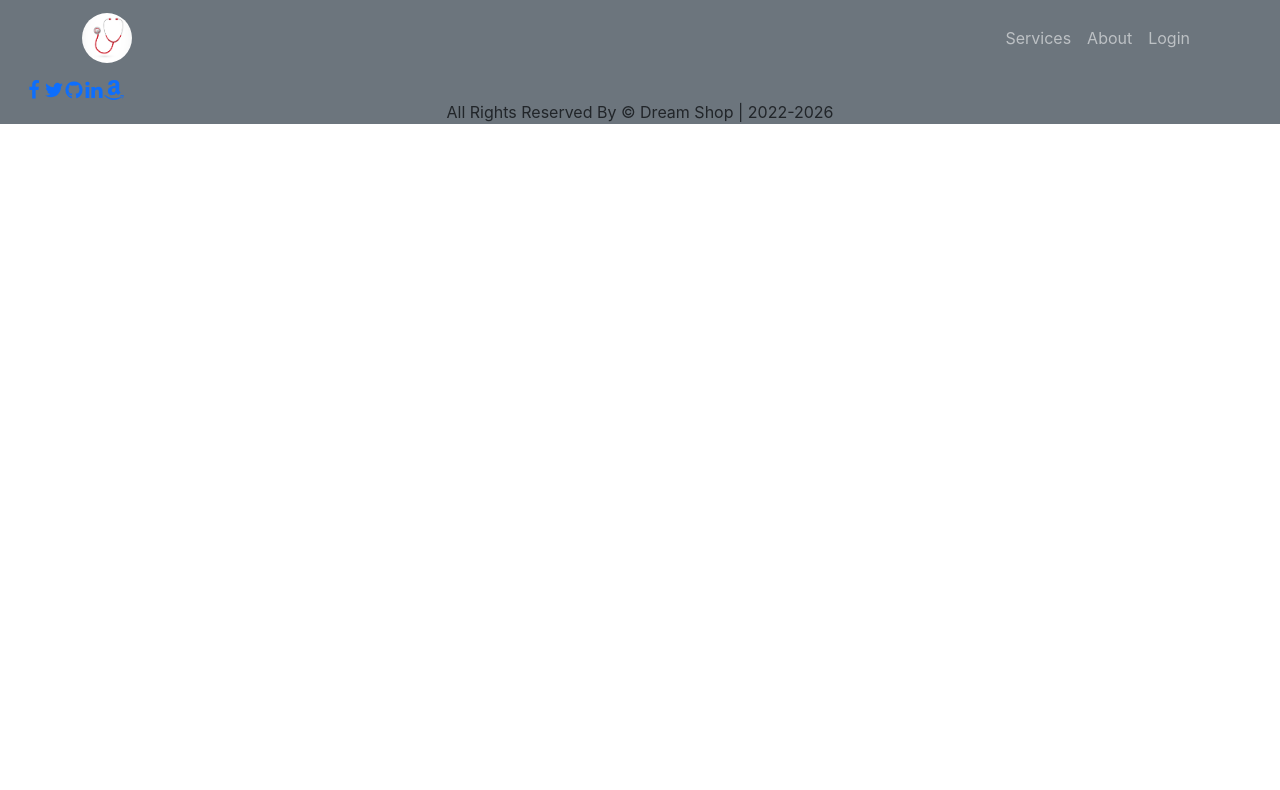
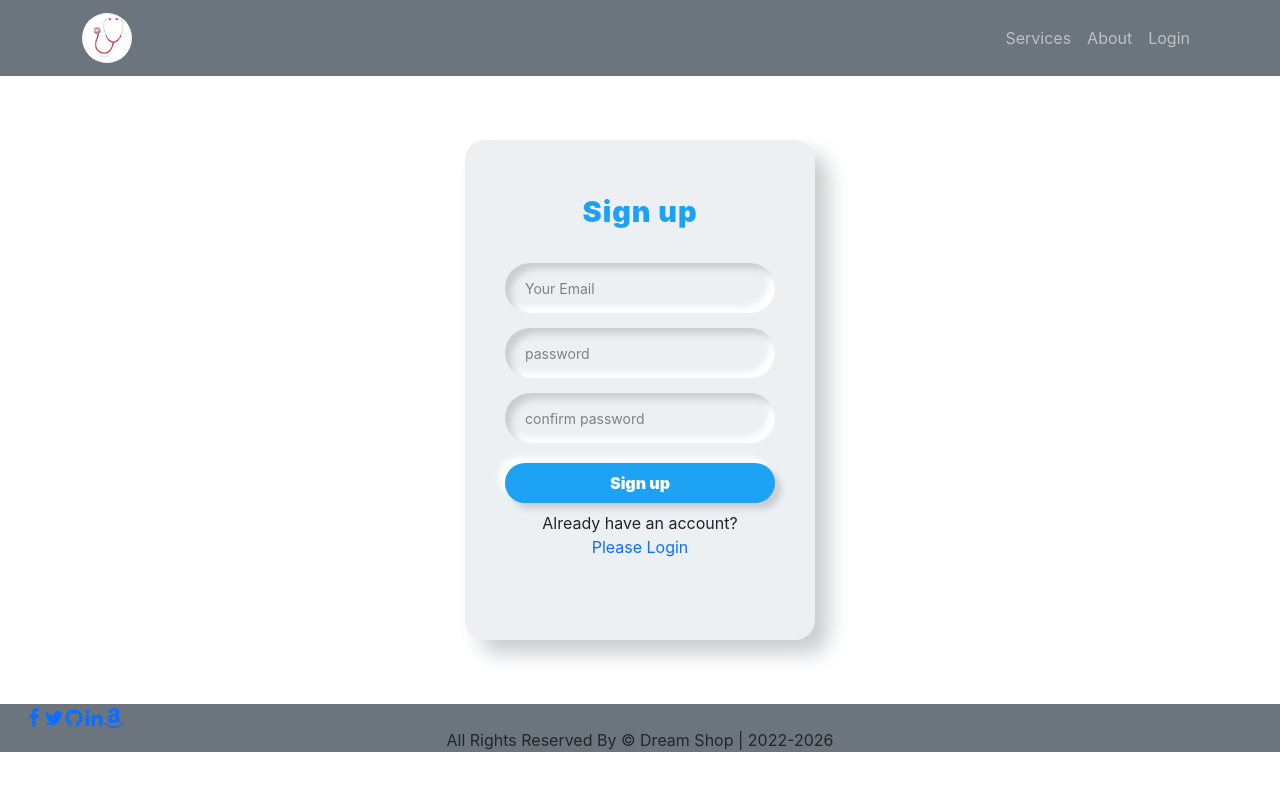
Before and after one commit to zannatreya/independent-service-provider, a React (Create React App) app: page /signup in a window 1280 px wide. Shown: the top 790 px of the page. Built offline with nearby package versions, Linux system fonts and the light colour scheme; no server answers.

Commit message:
signup pg implemented

```diff
--- a/src/App.js
+++ b/src/App.js
@@ -8,6 +8,7 @@ import Footer from './Pages/Shared/Footer/Footer';
 import Login from './Pages/Login/Login/Login';
 import CheckOut from './Pages/Checkout/CheckOut/CheckOut';
 import RequireAuth from './Pages/Login/RequireAuth/RequireAuth';
+import Signup from './Pages/Login/Signup/Signup';
 
 function App() {
   return (
@@ -24,7 +25,7 @@ function App() {
         }></Route>
         <Route path="/about" element={<About />} />
         <Route path="/login" element={<Login />} />
-        {/* <Route path="/signup" element={<Signup />} /> */}
+        <Route path="/signup" element={<Signup />} />
       </Routes>
       <Footer></Footer>
 
--- a/src/Pages/Login/Login/Login.js
+++ b/src/Pages/Login/Login/Login.js
@@ -100,7 +100,7 @@ const Login = () => {
                 {/* {hookError && <p className="error-message">{hookError?.message}</p>} */}
                 <ToastContainer />
 
-                <p>Don't have an account? <Link to="/signup">Sign up first</Link> </p>
+                <p>Don't have an account? <Link to="/signup" className=' text-decoration-none pe-auto'>Sign up first</Link> </p>
             </form>
 
             <button onClick={() => signInWithGoogle()}>Google</button>
--- /dev/null
+++ b/src/Pages/Login/Signup/Signup.js
@@ -0,0 +1,131 @@
+import { useEffect, useState } from "react";
+import { useCreateUserWithEmailAndPassword } from "react-firebase-hooks/auth";
+import { Link, useLocation, useNavigate } from "react-router-dom";
+import { toast, ToastContainer } from "react-toastify";
+import "react-toastify/dist/ReactToastify.css";
+import auth from "../../../firebase.init";
+import Loading from "../../Shared/Loading/Loading";
+import "../Login/Login.css";
+
+const Signup = () => {
+    const [userInfo, setUserInfo] = useState({
+        email: "",
+        password: "",
+        confirmPass: "",
+    });
+    const [errors, setErrors] = useState({
+        email: "",
+        password: "",
+        general: "",
+    });
+
+
+    const [createUserWithEmailAndPassword, user, loading, hookError] =
+        useCreateUserWithEmailAndPassword(auth, { sendEmailVerification: true });
+
+    const handleEmailChange = (e) => {
+        const emailRegex = /\S+@\S+\.\S+/;
+        const validEmail = emailRegex.test(e.target.value);
+
+        if (validEmail) {
+            setUserInfo({ ...userInfo, email: e.target.value });
+            setErrors({ ...errors, email: "" });
+        } else {
+            setErrors({ ...errors, email: "Invalid email" });
+            setUserInfo({ ...userInfo, email: "" });
+        }
+
+    };
+    const handlePasswordChange = (e) => {
+        const passwordRegex = /.{6,}/;
+        const validPassword = passwordRegex.test(e.target.value);
+
+        if (validPassword) {
+            setUserInfo({ ...userInfo, password: e.target.value });
+            setErrors({ ...errors, password: "" });
+        } else {
+            setErrors({ ...errors, password: "Minimum 6 characters!" });
+            setUserInfo({ ...userInfo, password: "" });
+        }
+    };
+
+    const handleConfirmPasswordChange = (e) => {
+        if (e.target.value === userInfo.password) {
+            setUserInfo({ ...userInfo, confirmPass: e.target.value });
+            setErrors({ ...errors, password: "" });
+        } else {
+            setErrors({ ...errors, password: "Password's don't match" });
+            setUserInfo({ ...userInfo, confirmPass: "" });
+        }
+    };
+
+    const handleLogin = (e) => {
+        e.preventDefault();
+        console.log(userInfo);
+        createUserWithEmailAndPassword(userInfo.email, userInfo.password);
+    };
+
+    useEffect(() => {
+        if (hookError) {
+            switch (hookError?.code) {
+                case "auth/invalid-email":
+                    toast("Invalid email provided, please provide a valid email");
+                    break;
+                case "auth/invalid-password":
+                    toast("Wrong password. Intruder!!");
+                    break;
+                default:
+                    toast("something went wrong");
+            }
+        }
+    }, [hookError]);
+
+    const navigate = useNavigate();
+    const location = useLocation();
+    const from = location.state?.from?.pathname || "/";
+
+    useEffect(() => {
+        if (user) {
+            navigate(from);
+        }
+    }, [user]);
+
+    const NavigateLogin = event => {
+        navigate('/login');
+    }
+
+    if (loading) {
+        return <Loading></Loading>
+    }
+
+    return (
+        <div className="login-container">
+            <div className="login-title">Sign up</div>
+            <form className="login-form" onSubmit={handleLogin}>
+                <input type="text" placeholder="Your Email" onChange={handleEmailChange} />
+                {errors?.email && <p className="error-message">{errors.email}</p>}
+                <div className="relative">
+                    <input type="password" placeholder="password" onChange={handlePasswordChange} />
+                    {errors?.password && <p className="error-message">{errors.password}</p>}
+                </div>
+                <input
+                    type="password"
+                    placeholder="confirm password"
+                    onChange={handleConfirmPasswordChange}
+                />
+
+                <button>Sign up</button>
+
+                <p className="text-center mt-2">Already have an account?
+                    <br />
+                    <Link to="/login"
+                        onClick={NavigateLogin} className='text-primary
+            text-decoration-none pe-auto'>Please Login</Link></p>
+
+                <ToastContainer />
+            </form>
+        </div>
+    );
+};
+
+export default Signup;
--- a/src/Pages/Shared/Loading/Loading.js
+++ b/src/Pages/Shared/Loading/Loading.js
@@ -0,0 +1,12 @@
+import React from 'react';
+import { Spinner } from 'react-bootstrap';
+
+const Loading = () => {
+    return (
+        <div className='w-100 d-flex justify-content-center align-items-center' style={{ height: '300px' }}>
+            <Spinner animation="border" variant="primary" />
+        </div>
+    );
+};
+
+export default Loading;
```
Also changed, not shown: 1 other file (tests, documents, lock files or other folders).
